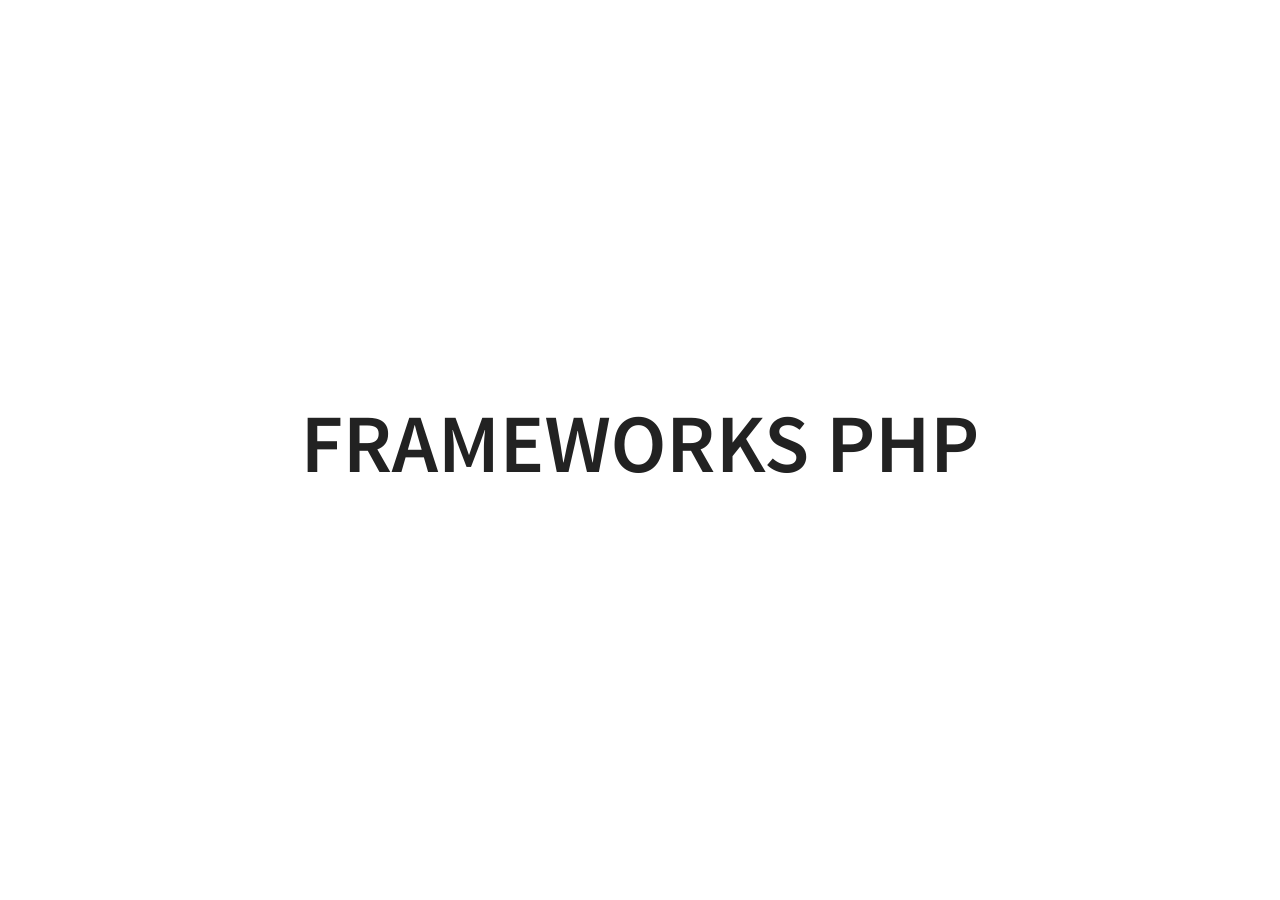
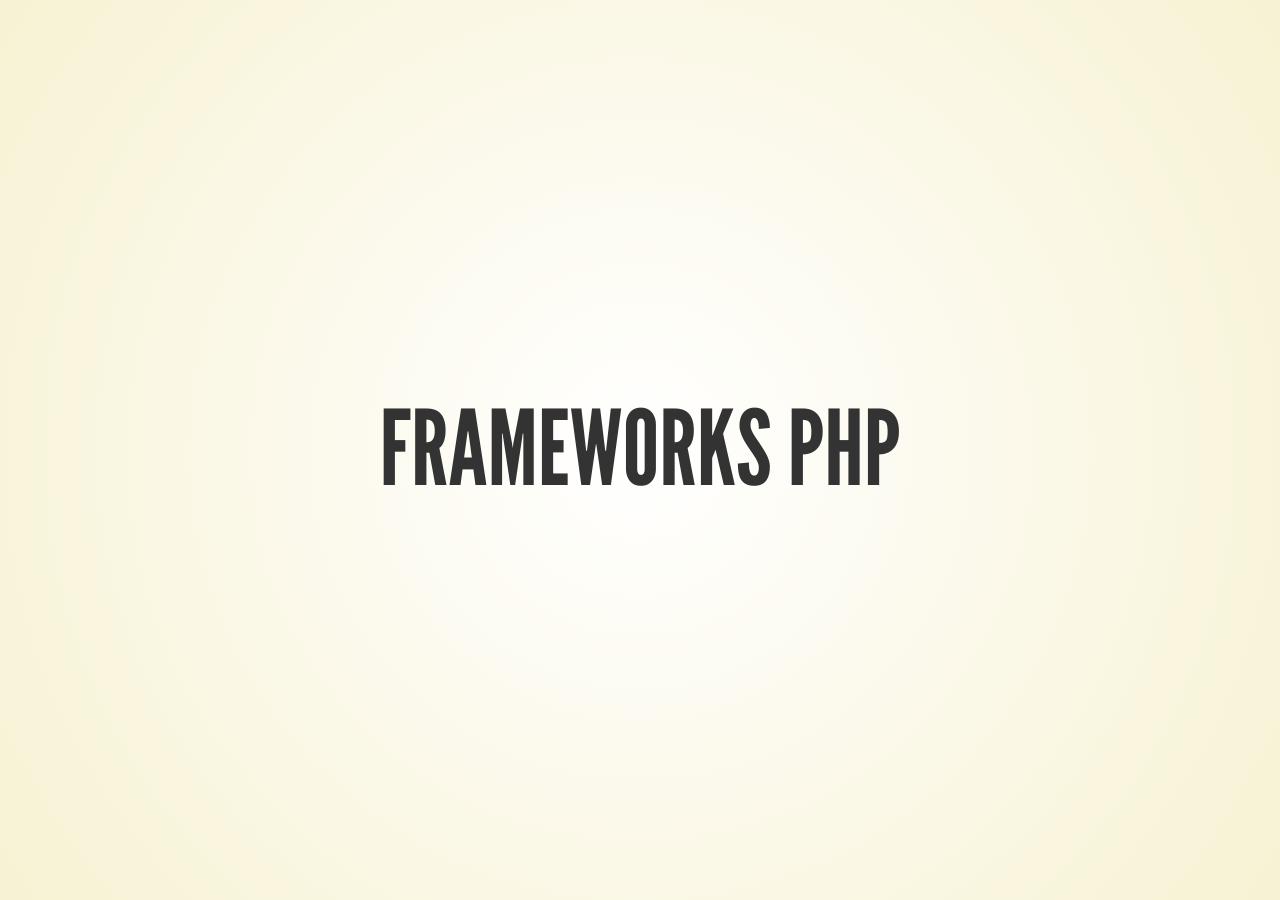
Before and after one commit to nachoiborraIES/laravel, a Jekyll site: the page built from md/es/slides/01a.html, in a window 1280 px wide. Built offline with Jekyll 4.4.1, drawn with Linux system fonts in a browser that asks for light colours.

Commit message:
tema reveal

```diff
--- a/_layouts/reveal.html
+++ b/_layouts/reveal.html
@@ -5,7 +5,7 @@
 		<title>{{page.title}}</title>
 		<meta name="viewport" content="width=device-width, initial-scale=1.0">
 		<link rel="stylesheet" href="{{ site.baseurl }}/reveal/dist/reveal.css">
-		<link rel="stylesheet" href="{{ site.baseurl }}/reveal/dist/theme/white.css" id="theme">
+		<link rel="stylesheet" href="{{ site.baseurl }}/reveal/dist/theme/beige.css" id="theme">
 		<link rel="stylesheet" href="{{ site.baseurl }}/reveal/plugin/highlight/monokai.css">
 	</head>
 
```
